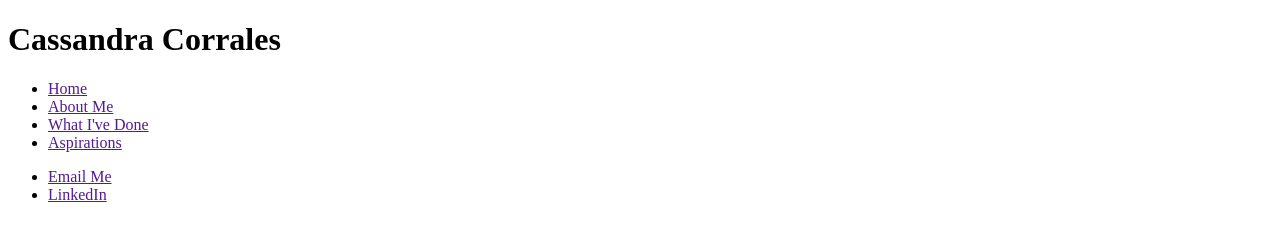
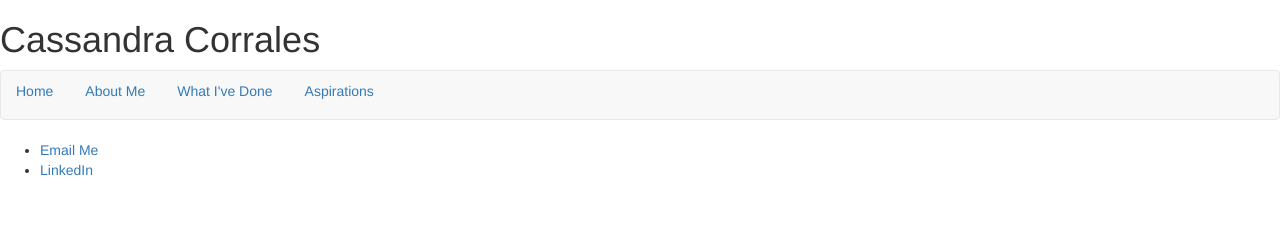
Before and after one commit to cmcorrales/cmcorrales.github.io, a plain HTML site: page index.html in a window 1280 px wide. Drawn offline with nearby package versions, Linux system fonts and the light colour scheme.

Commit message:
Link to bootstrap

```diff
--- a/index.html
+++ b/index.html
@@ -1,10 +1,13 @@
 <!DOCTYPE html>
 <html>
+<head>
 <title> Cassandra Corrales </title>
+<link rel="stylesheet" href="https://maxcdn.bootstrapcdn.com/bootstrap/3.3.6/css/bootstrap.min.css" integrity="sha384-1q8mTJOASx8j1Au+a5WDVnPi2lkFfwwEAa8hDDdjZlpLegxhjVME1fgjWPGmkzs7" crossorigin="anonymous">
+</head>
 <body>
 <h1> Cassandra Corrales </h1>
-  <nav>
-   <ul>
+  <nav class="navbar navbar-default">
+   <ul class="nav nav-pills">
       <li><a href "/home/index.html">Home</a></li>
       <li><a href "/about_me/index.html">About Me</a></li>
       <li><a href "/what_i've_done/index.html">What I've Done</a></li>
```
